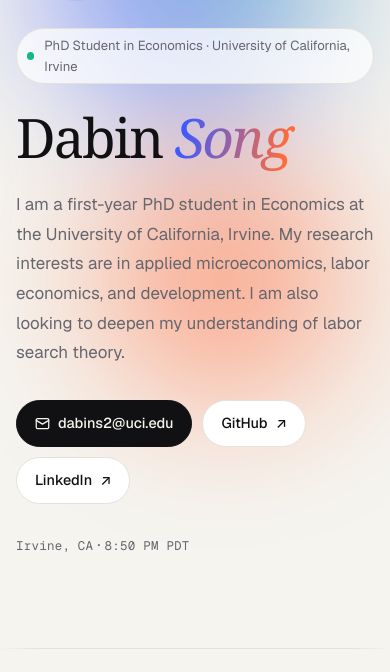
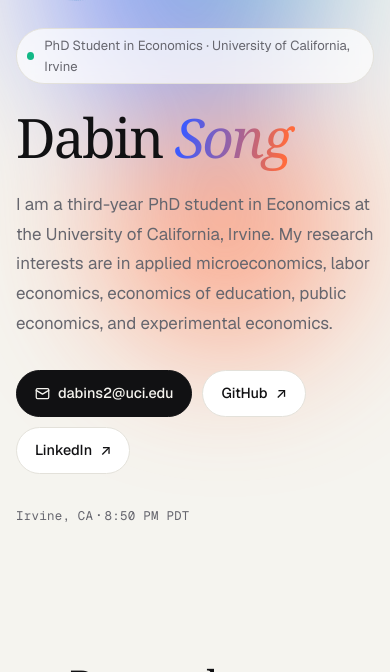
Before and after one commit to dabinsong/dabinsong.github.io, a Jekyll site: the page built from index.html, in a window 390 px wide and 900 px high, cut to the strip 228-900 px from the top of the window. Built offline with Jekyll 4.4.1, drawn with Linux system fonts in a browser that asks for light colours; some web fonts are replaced; the list of posts is cut into pages by our own code; some of the changed text lies outside the part shown.

Commit message:
Fill in site content from updated CV
Update bio to third-year and new research interests, and remove the
interests marquee. Add works in progress, KLI International Labor
Brief articles (with links, plus the forthcoming November piece),
research experience, and teaching. Hide the Projects section and its
nav link while it has no entries, and number sections automatically.

Co-Authored-By: Claude Opus 5.5 <noreply@anthropic.com>

```diff
--- a/_data/profile.yml
+++ b/_data/profile.yml
@@ -8,16 +8,9 @@ email: dabins2@uci.edu
 
 # Supports Markdown.
 bio: >-
-  I am a first-year PhD student in Economics at the University of California, Irvine.
-  My research interests are in applied microeconomics, labor economics, and development.
-  I am also looking to deepen my understanding of labor search theory.
-
-# Scrolling strip under the hero.
-interests:
-  - Labor Economics
-  - Applied Microeconomics
-  - Development
-  - Labor Search Theory
+  I am a third-year PhD student in Economics at the University of California, Irvine.
+  My research interests are in applied microeconomics, labor economics,
+  economics of education, public economics, and experimental economics.
 
 photo: /assets/img/my-photo.JPG
 
--- a/assets/css/site.css
+++ b/assets/css/site.css
@@ -173,7 +173,7 @@ main, .footer { position: relative; z-index: 1; }
   position: relative;
   min-height: 100svh;
   display: flex; flex-direction: column; justify-content: center;
-  padding: 120px 0 0;
+  padding: 120px 0 64px;
   overflow: hidden;
 }
 
@@ -266,26 +266,6 @@ a:hover .arrow, button:hover .arrow { transform: translate(2px, -2px); }
 }
 @keyframes spin { to { transform: rotate(360deg); } }
 
-/* Marquee */
-.marquee {
-  margin-top: clamp(56px, 10vh, 110px);
-  border-block: 1px solid var(--line);
-  overflow: hidden;
-  -webkit-mask-image: linear-gradient(90deg, transparent, #000 10%, #000 90%, transparent);
-          mask-image: linear-gradient(90deg, transparent, #000 10%, #000 90%, transparent);
-}
-.marquee-track {
-  display: flex; width: max-content;
-  padding: 18px 0;
-  font-family: var(--serif); font-size: clamp(1.4rem, 3vw, 2rem); white-space: nowrap;
-  animation: marquee 40s linear infinite;
-}
-/* Spacing via padding (not gap) so -50% lands exactly on a copy boundary. */
-.marquee-track span { padding-right: 28px; }
-.marquee-track .sep { color: var(--accent-2); font-size: .7em; align-self: center; }
-.marquee:hover .marquee-track { animation-play-state: paused; }
-@keyframes marquee { to { transform: translateX(-50%); } }
-
 /* ── Sections ────────────────────────────────────────────── */
 .section {
   max-width: var(--max); margin: 0 auto;
@@ -345,6 +325,7 @@ a:hover .arrow, button:hover .arrow { transform: translate(2px, -2px); }
 .badge-published { background: color-mix(in srgb, var(--accent-3) 16%, transparent); color: var(--accent-3); }
 .badge-working   { background: color-mix(in srgb, var(--accent) 14%, transparent);   color: var(--accent); }
 .badge-wip       { background: color-mix(in srgb, var(--accent-2) 16%, transparent); color: var(--accent-2); }
+.badge-policy    { background: color-mix(in srgb, var(--muted) 14%, transparent);    color: var(--muted); }
 
 .paper-title { font-size: 1.22rem; font-weight: 500; line-height: 1.35; letter-spacing: -.01em; }
 .paper-sub { color: var(--muted); font-size: .94rem; margin-top: 4px; }
@@ -384,6 +365,13 @@ a:hover .arrow, button:hover .arrow { transform: translate(2px, -2px); }
 .t-term { color: var(--muted); padding-top: 4px; }
 .timeline h3 { font-size: 1.12rem; font-weight: 500; }
 .timeline p { color: var(--muted); font-size: .94rem; }
+.timeline .t-note { font-size: .9rem; margin-top: 6px; max-width: 40rem; }
+
+.subhead {
+  font-family: var(--mono); font-size: .78rem; font-weight: 500;
+  letter-spacing: .12em; text-transform: uppercase; color: var(--muted);
+  margin: 64px 0 20px;
+}
 
 /* Project cards */
 .grid {
--- a/index.html
+++ b/index.html
@@ -2,6 +2,8 @@
 layout: null
 ---
 {%- assign p = site.data.profile -%}
+{%- assign has_projects = false -%}{%- if site.data.projects.size > 0 -%}{%- assign has_projects = true -%}{%- endif -%}
+{%- assign n = 0 -%}
 <!DOCTYPE html>
 <html lang="en">
 <head>
@@ -37,7 +39,9 @@ layout: null
       <a href="#about">About</a>
       <a href="#research">Research</a>
       <a href="#teaching">Teaching</a>
+      {%- if has_projects %}
       <a href="#projects">Projects</a>
+      {%- endif %}
       <a href="#cv">CV</a>
     </div>
     <button class="theme-toggle" type="button" aria-label="Toggle dark mode">
@@ -82,29 +86,31 @@ layout: null
         <img src="{{ p.photo | relative_url }}" alt="Portrait of {{ p.name }}" width="280" height="280">
       </div>
     </div>
-
-    <div class="marquee" aria-label="Research interests">
-      <div class="marquee-track">
-        {%- for i in (1..4) %}
-        {%- for it in p.interests %}<span>{{ it }}</span><span class="sep">✳</span>{% endfor %}
-        {%- endfor %}
-      </div>
-    </div>
   </section>
 
   <!-- RESEARCH -->
   <section class="section" id="research">
+    {%- assign n = n | plus: 1 %}
     <div class="section-head reveal">
-      <span class="section-num mono">01</span>
+      <span class="section-num mono">0{{ n }}</span>
       <h2>Research</h2>
     </div>
 
+    {%- assign statuses = "published:Published,working:Working Papers,wip:In Progress,policy:Policy Writing" | split: "," %}
+    {%- assign used = 0 %}
+    {%- for s in statuses %}{% assign key = s | split: ":" | first %}{% assign hits = site.data.research | where: "status", key %}{% if hits.size > 0 %}{% assign used = used | plus: 1 %}{% endif %}{% endfor %}
+    {%- if used > 1 %}
     <div class="chips reveal" role="group" aria-label="Filter research" data-filter-target="#research-list">
       <button class="chip is-active" data-filter="all">All</button>
-      <button class="chip" data-filter="published">Published</button>
-      <button class="chip" data-filter="working">Working Papers</button>
-      <button class="chip" data-filter="wip">In Progress</button>
+      {%- for s in statuses %}
+      {%- assign kv = s | split: ":" %}
+      {%- assign hits = site.data.research | where: "status", kv[0] %}
+      {%- if hits.size > 0 %}
+      <button class="chip" data-filter="{{ kv[0] }}">{{ kv[1] }}</button>
+      {%- endif %}
+      {%- endfor %}
     </div>
+    {%- endif %}
 
     <ol class="papers" id="research-list">
       {%- for r in site.data.research %}
@@ -122,7 +129,8 @@ layout: null
         <div class="paper-body">
           <h3 class="paper-title">{{ r.title }}</h3>
           {%- if r.coauthors %}<p class="paper-sub">{{ r.coauthors }}</p>{% endif %}
-          {%- if r.venue %}<p class="paper-sub"><em>{{ r.venue }}</em></p>{% endif %}
+          {%- if r.venue %}<p class="paper-sub"><em>{{ r.venue }}</em>{% if r.note %} · {{ r.note }}{% endif %}</p>{% endif %}
+          {%- if r.abstract or r.links %}
           <div class="paper-actions">
             {%- if r.abstract %}
             <button class="link-btn abstract-toggle" type="button" aria-expanded="false">Abstract <span class="plus">+</span></button>
@@ -131,6 +139,7 @@ layout: null
             <a class="link-btn" href="{{ l.url }}" target="_blank" rel="noopener">{{ l.label }} ↗</a>
             {%- endfor %}
           </div>
+          {%- endif %}
           {%- if r.abstract %}
           <div class="abstract"><div>{{ r.abstract | markdownify }}</div></div>
           {%- endif %}
@@ -139,12 +148,29 @@ layout: null
       {%- endfor %}
       <li class="empty">Nothing here yet.</li>
     </ol>
+
+    {%- if site.data.experience.size > 0 %}
+    <h3 class="subhead reveal">Experience</h3>
+    <ul class="timeline">
+      {%- for x in site.data.experience %}
+      <li class="reveal">
+        <span class="t-term mono">{{ x.term }}</span>
+        <div>
+          <h3>{{ x.role }}</h3>
+          <p>{{ x.org }}</p>
+          {%- if x.note %}<p class="t-note">{{ x.note }}</p>{% endif %}
+        </div>
+      </li>
+      {%- endfor %}
+    </ul>
+    {%- endif %}
   </section>
 
   <!-- TEACHING -->
   <section class="section" id="teaching">
+    {%- assign n = n | plus: 1 %}
     <div class="section-head reveal">
-      <span class="section-num mono">02</span>
+      <span class="section-num mono">0{{ n }}</span>
       <h2>Teaching</h2>
     </div>
 
@@ -169,9 +195,11 @@ layout: null
   </section>
 
   <!-- PROJECTS: DATA + HOBBY -->
+  {%- if has_projects %}
   <section class="section" id="projects">
+    {%- assign n = n | plus: 1 %}
     <div class="section-head reveal">
-      <span class="section-num mono">03</span>
+      <span class="section-num mono">0{{ n }}</span>
       <h2>Projects</h2>
     </div>
 
@@ -196,11 +224,13 @@ layout: null
       <p class="empty">Nothing here yet.</p>
     </div>
   </section>
+  {%- endif %}
 
   <!-- CV -->
   <section class="section" id="cv">
+    {%- assign n = n | plus: 1 %}
     <div class="section-head reveal">
-      <span class="section-num mono">04</span>
+      <span class="section-num mono">0{{ n }}</span>
       <h2>Curriculum Vitae</h2>
     </div>
 
```
Also changed, not shown: other parts of index.html (+1 -0 lines), _data/experience.yml (added, +20 -0 lines), _data/projects.yml (+9 -13 lines), _data/research.yml (+39 -18 lines), _data/teaching.yml (+17 -4 lines).
